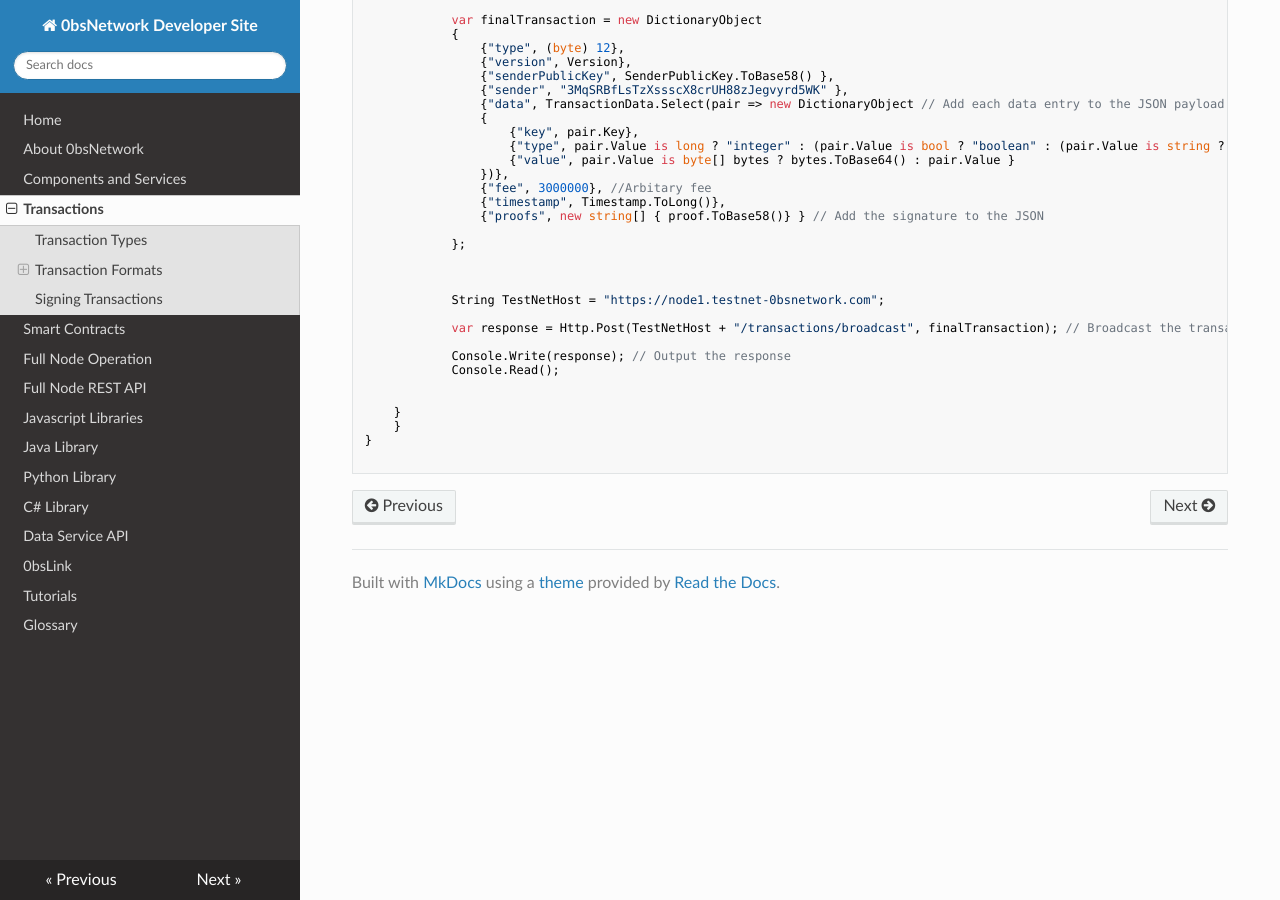
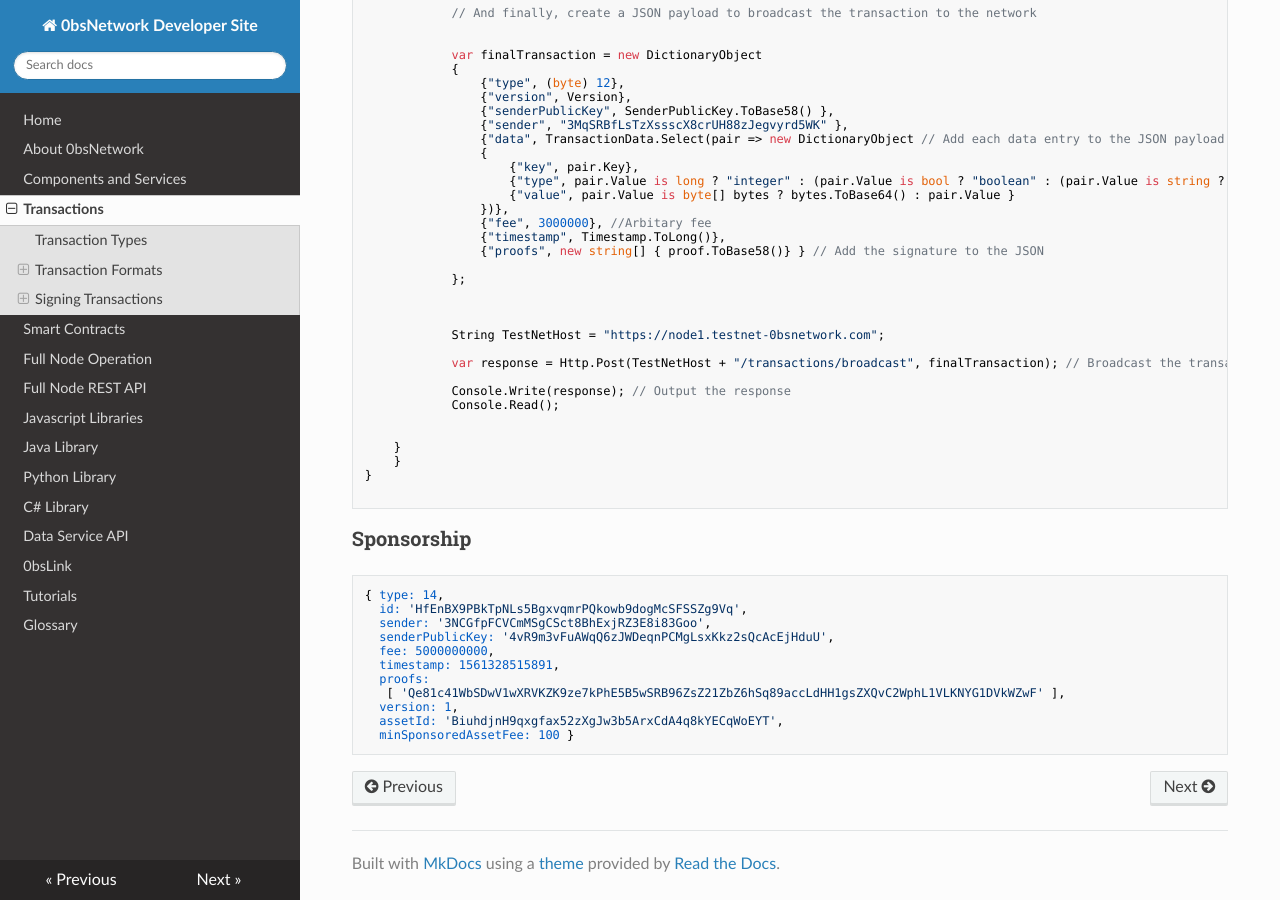
Before and after one commit to 0bsnetwork/developer.0bsnetwork.com, an MkDocs documentation site: the page built from docs/transactions.md, in a window 1280 px wide and 900 px high, scrolled down 6301 px. Built offline with MkDocs 1.6.1, drawn with Linux system fonts in a browser that asks for light colours; nearby versions of some CDN libraries.

Commit message:
docs/transactions - update doc

````diff
--- a/docs/transactions.md
+++ b/docs/transactions.md
@@ -21,6 +21,7 @@ Each transaction type is given an integer to represent it as follows. The transa
 | 15               | SetAsset      | Set a script on an asset                     | 10.00       |
 | 16               | ContractInvoke| Run a contract                               | 0.10        |
 | 17               | Index         |                                              |             |
+| 18               | Sponsorship   |                                              |             |
 
 Extra Fee: 0.01 (In addition to fee when operating with smart assets or accounts)
 
@@ -395,3 +396,18 @@ namespace ZbsSignAndBroadcastDataTransaction
 }
 
 ```
+
+### Sponsorship
+```
+{ type: 14,
+  id: 'HfEnBX9PBkTpNLs5BgxvqmrPQkowb9dogMcSFSSZg9Vq',
+  sender: '3NCGfpFCVCmMSgCSct8BhExjRZ3E8i83Goo',
+  senderPublicKey: '4vR9m3vFuAWqQ6zJWDeqnPCMgLsxKkz2sQcAcEjHduU',
+  fee: 5000000000,
+  timestamp: 1561328515891,
+  proofs:
+   [ 'Qe81c41WbSDwV1wXRVKZK9ze7kPhE5B5wSRB96ZsZ21ZbZ6hSq89accLdHH1gsZXQvC2WphL1VLKNYG1DVkWZwF' ],
+  version: 1,
+  assetId: 'BiuhdjnH9qxgfax52zXgJw3b5ArxCdA4q8kYECqWoEYT',
+  minSponsoredAssetFee: 100 }
+```
````
Also changed, not shown: docs/javascript.md (+16 -0 lines).
